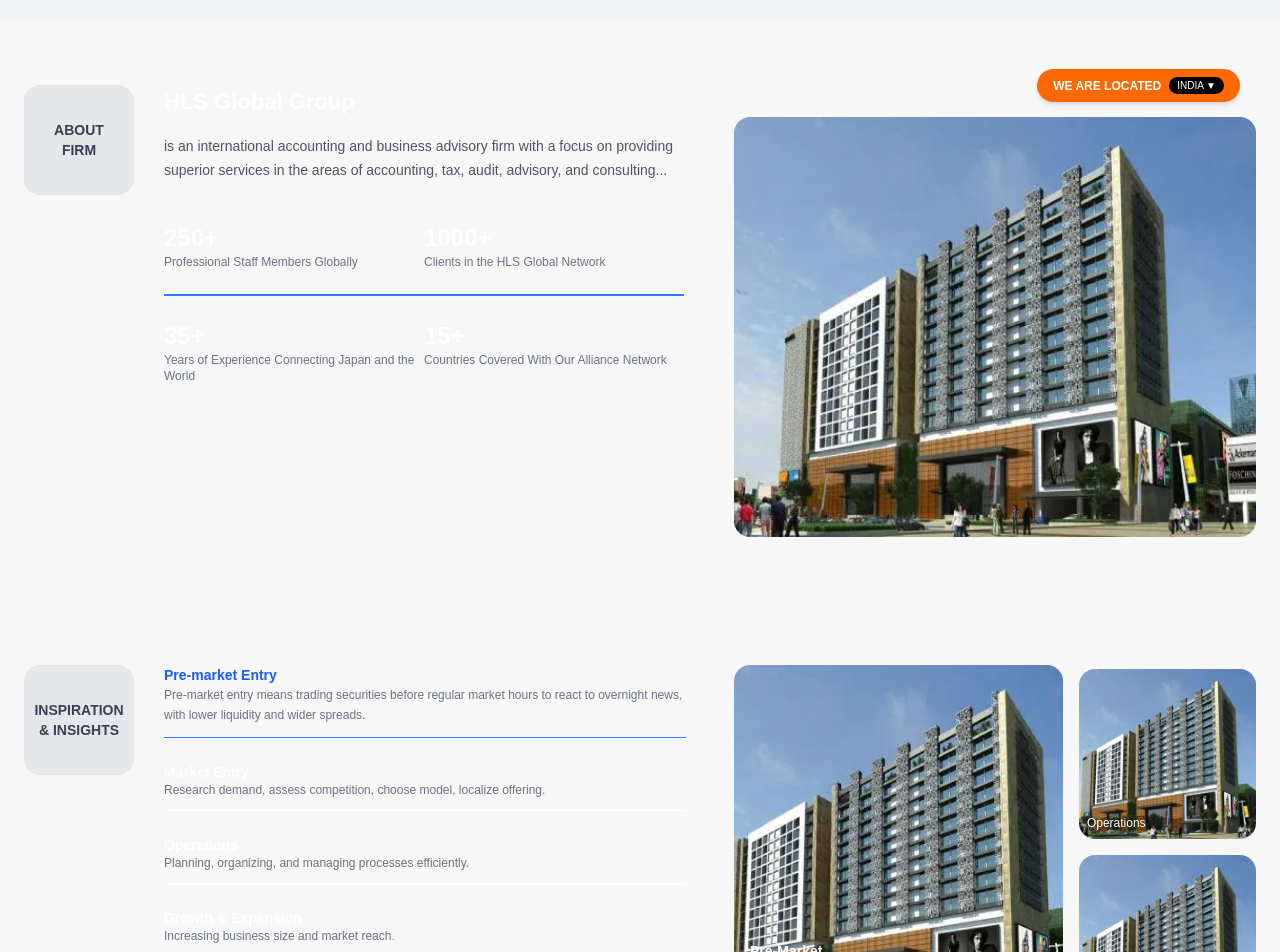
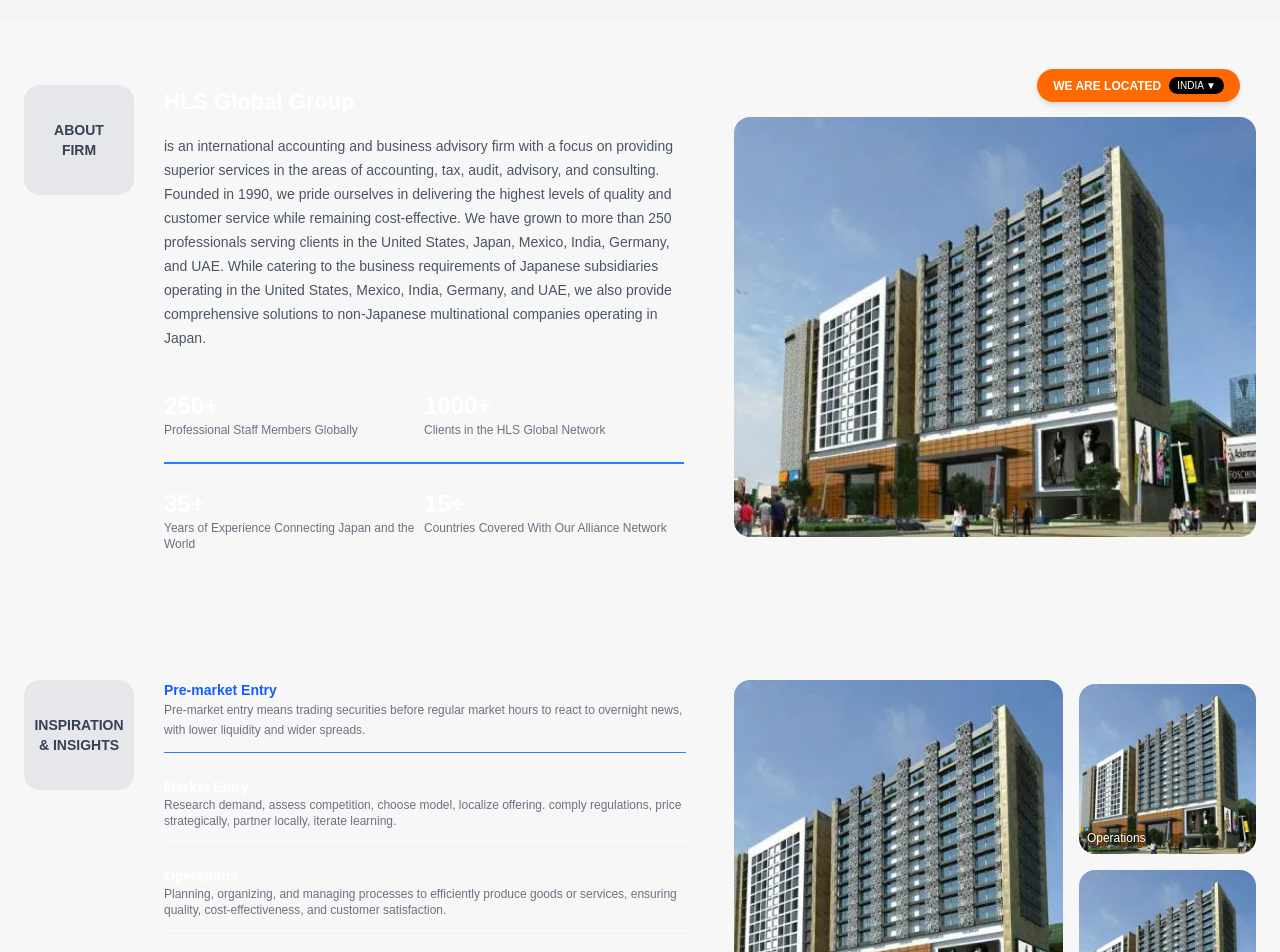
Before and after one commit to mrunalibind/DesignDot, a Next.js app: page / in a window 1280 px wide. Shown: the part 840-1792 px from the top of the page. Built offline with nearby package versions, Linux system fonts and the light colour scheme.

Commit message:
Some text changes

```diff
--- a/components/About.tsx
+++ b/components/About.tsx
@@ -22,7 +22,7 @@ export default function About() {
             </h2>
 
             <p className="text-[14px] leading-6 text-gray-600 mb-10 max-w-[520px]">
-              is an international accounting and business advisory firm with a focus on providing superior services in the areas of accounting, tax, audit, advisory, and consulting...
+              is an international accounting and business advisory firm with a focus on providing superior services in the areas of accounting, tax, audit, advisory, and consulting. Founded in 1990, we pride ourselves in delivering the highest levels of quality and customer service while remaining cost-effective. We have grown to more than 250 professionals serving clients in the United States, Japan, Mexico, India, Germany, and UAE. While catering to the business requirements of Japanese subsidiaries operating in the United States, Mexico, India, Germany, and UAE, we also provide comprehensive solutions to non-Japanese multinational companies operating in Japan.
             </p>
 
             {/* STATS */}
--- a/components/Insights.tsx
+++ b/components/Insights.tsx
@@ -32,21 +32,21 @@ export default function Insights() {
               <div className="border-b pb-3">
                 <h3 className="text-sm font-semibold">Market Entry</h3>
                 <p className="text-xs text-gray-500">
-                  Research demand, assess competition, choose model, localize offering.
+                  Research demand, assess competition, choose model, localize offering. comply regulations, price strategically, partner locally, iterate learning.
                 </p>
               </div>
 
               <div className="border-b pb-3">
                 <h3 className="text-sm font-semibold">Operations</h3>
                 <p className="text-xs text-gray-500">
-                  Planning, organizing, and managing processes efficiently.
+                  Planning, organizing, and managing processes to efficiently produce goods or services, ensuring quality, cost-effectiveness, and customer satisfaction.
                 </p>
               </div>
 
               <div>
                 <h3 className="text-sm font-semibold">Growth & Expansion</h3>
                 <p className="text-xs text-gray-500">
-                  Increasing business size and market reach.
+                  Increasing business size, market reach, revenue, and resources to achieve long-term sustainability and competitive advantage.
                 </p>
               </div>
 
```
